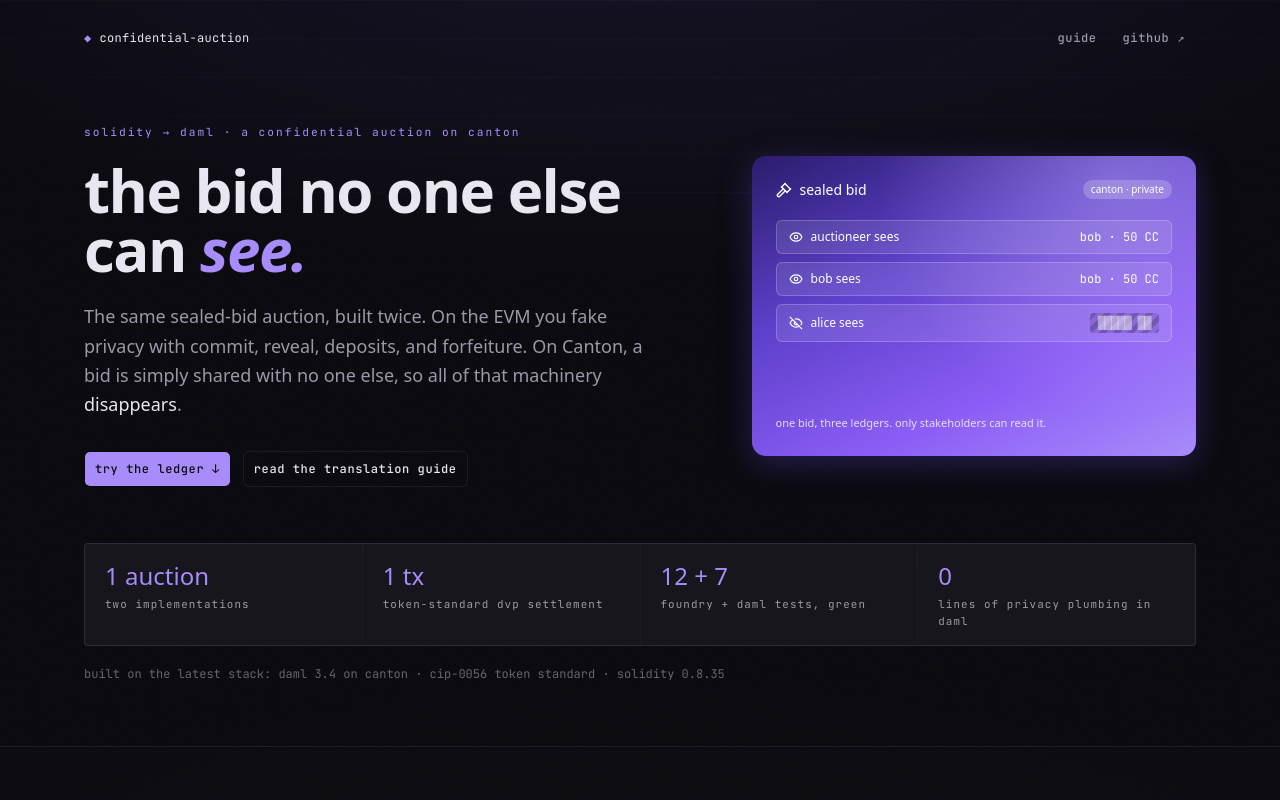
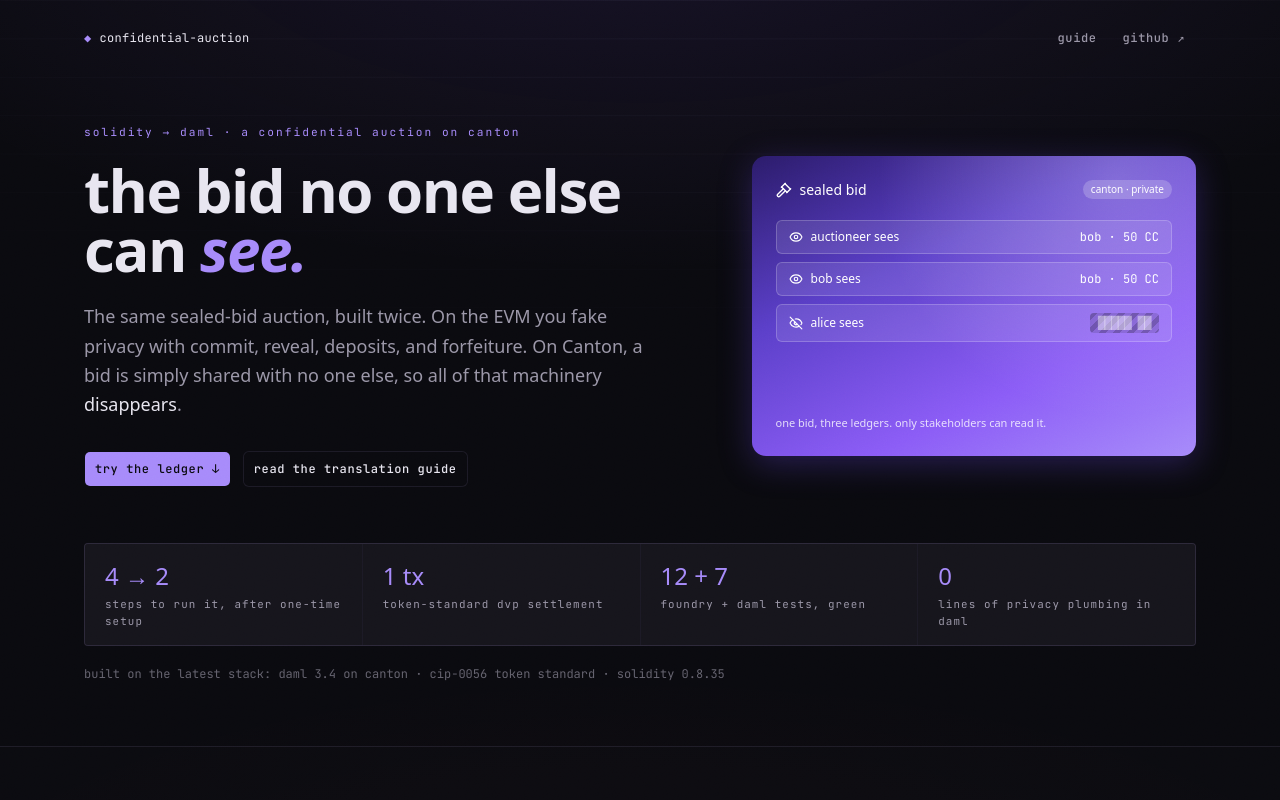
Before and after one commit to Giri-Aayush/solidity-to-daml-confidential-auction, a Next.js app in the folder frontend/: page / in a window 1280 px wide. Shown: the top 800 px of the page. Built offline with nearby package versions, Linux system fonts and the light colour scheme; a web font is replaced by a local one.

Commit message:
tease the lifecycle section from the hero stats
lead stat is now 4 -> 2: the steps to run the auction after setup, evm
versus canton. replaces the redundant 'two implementations' line, which
the eyebrow and subtitle already say.

```diff
--- a/frontend/src/components/hero.tsx
+++ b/frontend/src/components/hero.tsx
@@ -5,7 +5,7 @@
 const GUIDE = `${REPO}/blob/main/guide/solidity-to-daml.md`;
 
 const STATS = [
-  ["1 auction", "two implementations"],
+  ["4 → 2", "steps to run it, after one-time setup"],
   ["1 tx", "token-standard dvp settlement"],
   ["12 + 7", "foundry + daml tests, green"],
   ["0", "lines of privacy plumbing in daml"],
```
